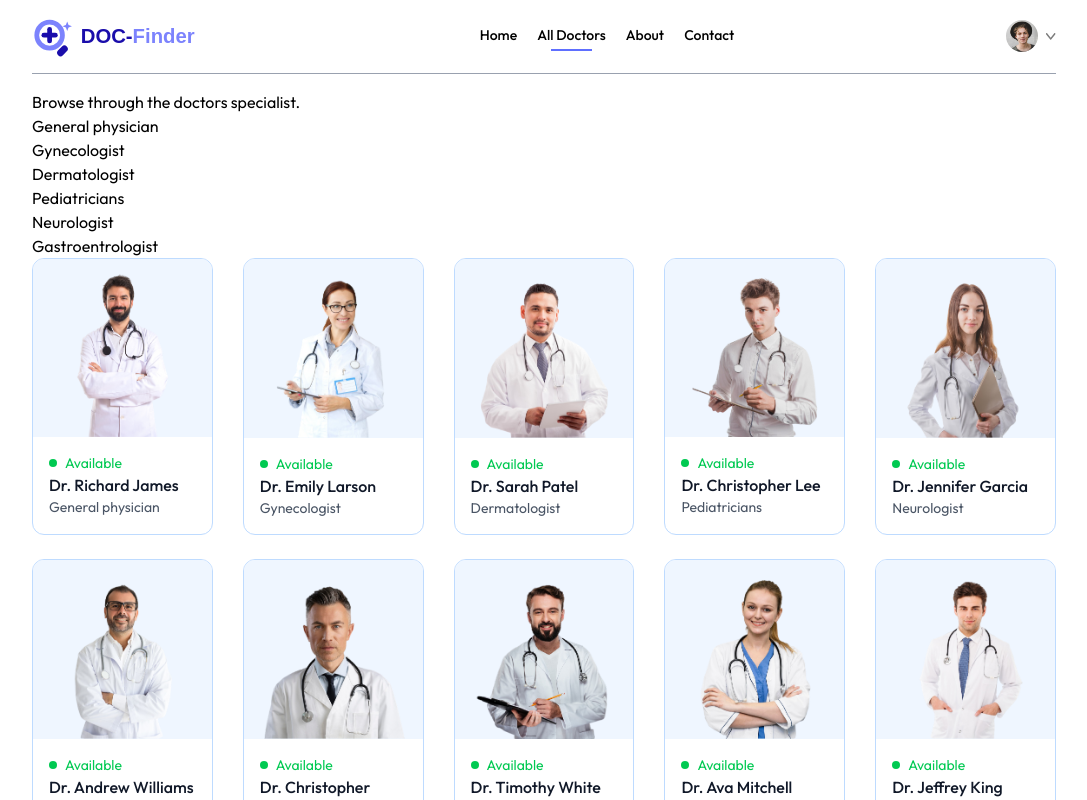
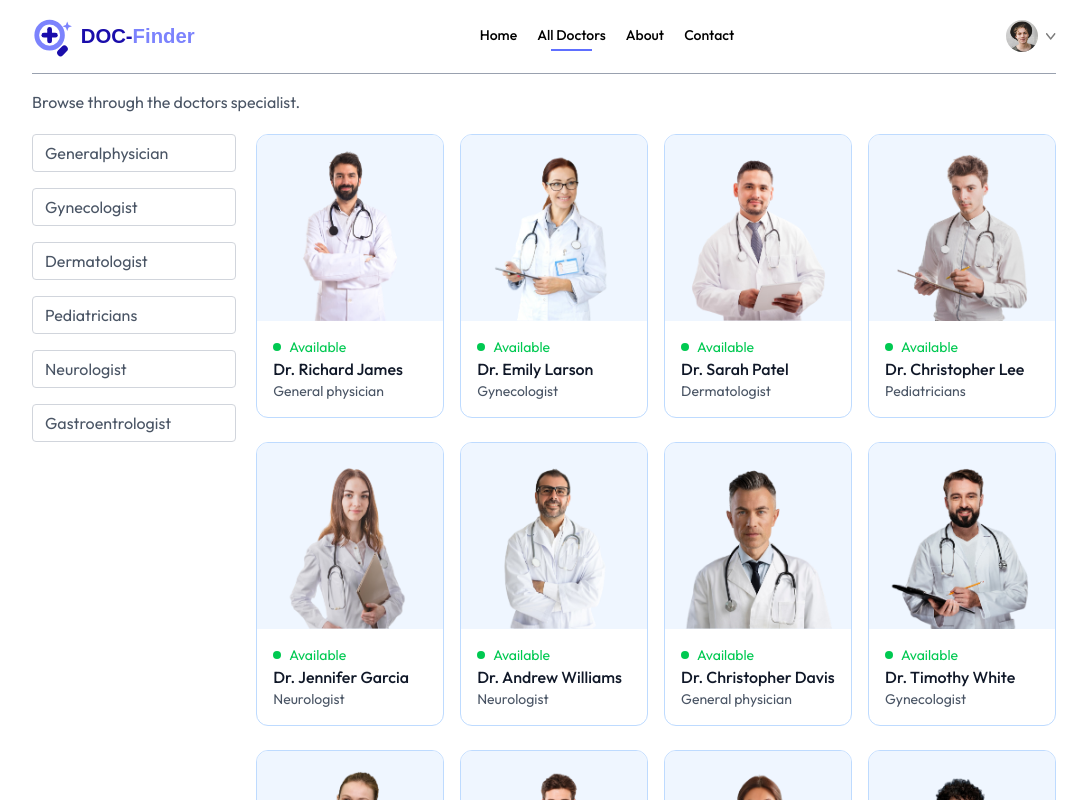
Before and after one commit to HarisShahnawaz/DOC-Finder, a React (Vite) app in the folder frontend/: page /doctors in a window 1280 px wide. Shown: the top 800 px of the page, without its empty margins (96-1183 px from the left). Built offline with nearby package versions, Linux system fonts and the light colour scheme.

Commit message:
update doctors page

```diff
--- a/frontend/src/pages/Doctors.jsx
+++ b/frontend/src/pages/Doctors.jsx
@@ -26,17 +26,17 @@
     },[doctors,speciality])
   return (
     <div className=''>
-       <p>Browse through the doctors specialist.</p>
-       <div>
-        <div>
-          <p>General physician</p>
-          <p>Gynecologist</p>
-           <p>Dermatologist</p>
-           <p>Pediatricians</p>
-          <p>Neurologist</p>
-          <p>Gastroentrologist</p>
+       <p className='text-gray-600'>Browse through the doctors specialist.</p>
+       <div className='flex flex-col sm:flex-row items-start gap-5 mt-5'>
+        <div className=' flex flex-col gap-4 text:sm text-gray-600'>
+          <p onClick={()=>speciality === 'General physician' ? navigate('/doctors'): navigate('/doctors/General physician')} className={`w-[94vw] sm:w-auto pl-3 py-1.5 pr-16 border border-gray-300 rounded transition-all cursor-pointer`}>Generalphysician</p>
+          <p onClick={()=>speciality === 'Gynecologist' ? navigate('/doctors'): navigate('/doctors/Gynecologist')}  className={`w-[94vw] sm:w-auto pl-3 py-1.5 pr-16 border border-gray-300 rounded transition-all cursor-pointer`}>Gynecologist</p>
+           <p onClick={()=>speciality === 'Dermatologist' ? navigate('/doctors'): navigate('/doctors/Dermatologist')}  className={`w-[94vw] sm:w-auto pl-3 py-1.5 pr-16 border border-gray-300 rounded transition-all cursor-pointer`}>Dermatologist</p>
+           <p onClick={()=>speciality === 'Pediatricians' ? navigate('/doctors'): navigate('/doctors/Pediatricians')}  className={`w-[94vw] sm:w-auto pl-3 py-1.5 pr-16 border border-gray-300 rounded transition-all cursor-pointer`}>Pediatricians</p>
+          <p onClick={()=>speciality === 'Neurologist' ? navigate('/doctors'): navigate('/doctors/Neurologist')}  className={`w-[94vw] sm:w-auto pl-3 py-1.5 pr-16 border border-gray-300 rounded transition-all cursor-pointer`}>Neurologist</p>
+          <p onClick={()=>speciality === 'Gastroentrologist' ? navigate('/doctors'): navigate('/doctors/Gastroentrologist')}  className={`w-[94vw] sm:w-auto pl-3 py-1.5 pr-16 border border-gray-300 rounded transition-all cursor-pointer`}>Gastroentrologist</p>
         </div>
-        <div className='w-full grid grid-cols-auto gap-7.5 gap-y-6 '>
+        <div className='w-full grid grid-cols-auto gap-4 gap-y-6 '>
             {
               filterDoc.map((item, index) => (
                 <div onClick={() => navigate(`/appointment/${item._id}`)} className='border border-blue-200 overflow-hidden rounded-xl cursor-pointer hover:translate-y-2.5 transition-all duration-500' key={index}>
```
